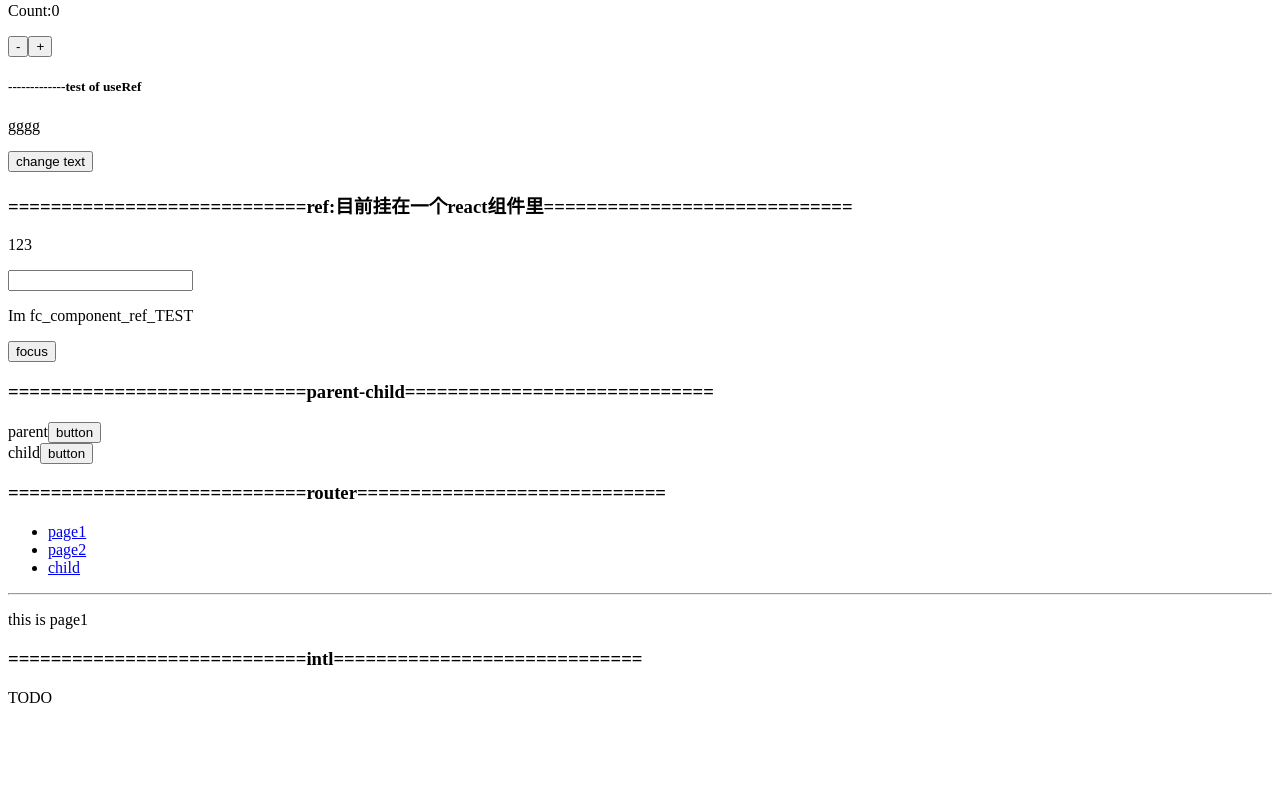
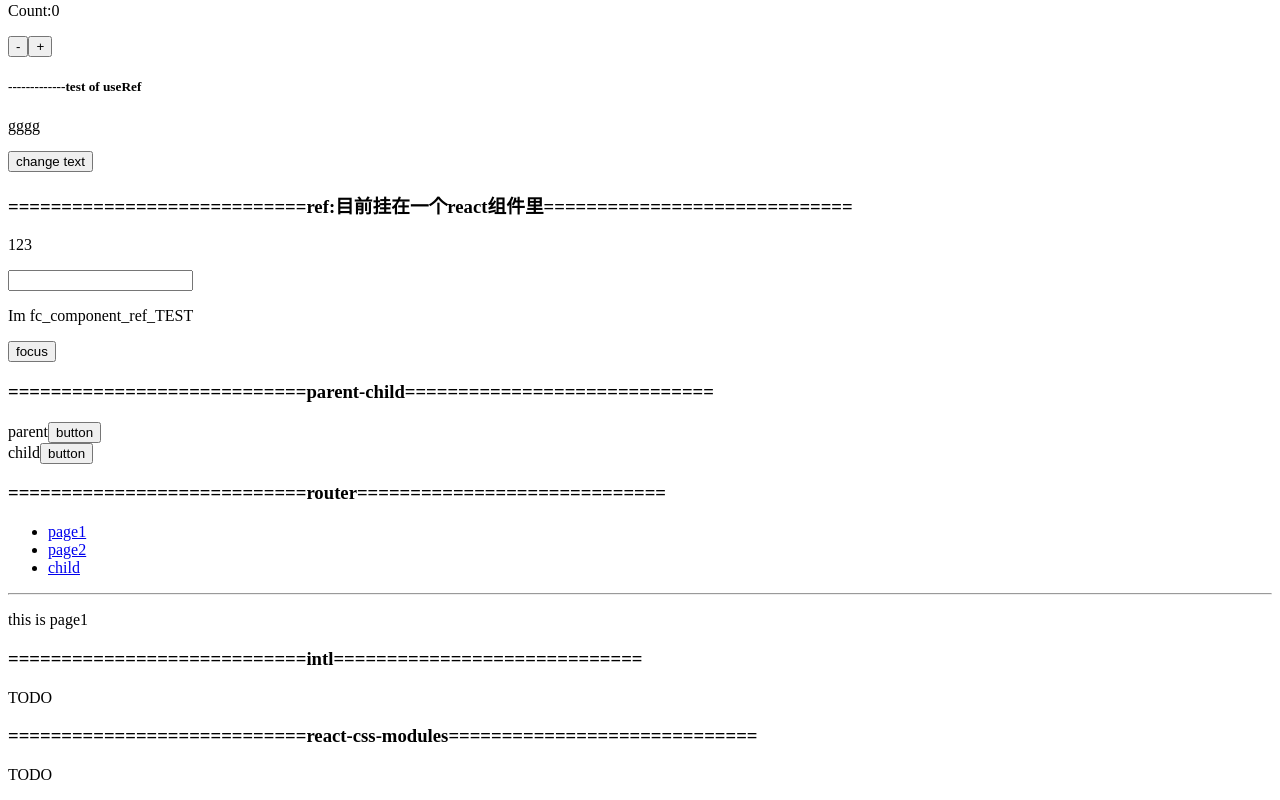
Before and after one commit to UI-Mario/react-ts-start, a React app: page / in a window 1280 px wide. Shown: the part 510-1310 px from the top of the page. Before the commit the page ends 1233 px from the top, so only its background shows below. Built offline with nearby package versions, Linux system fonts and the light colour scheme; no server answers.

Commit message:
add todo

```diff
--- a/src/app.tsx
+++ b/src/app.tsx
@@ -51,6 +51,8 @@ function App() {
         <Route path="/child" component={Child} />
         <h3>============================intl=============================</h3>
         <p>TODO</p>
+        <h3>============================react-css-modules=============================</h3>
+        <p>TODO</p>
       </div>
     </BrowserRouter>
   // </IntlProvider>
--- /dev/null
+++ b/src/i18n/zh_TW.ts
@@ -0,0 +1,5 @@
+/* eslint-disable camelcase */
+const zh_CN = {
+  hello: '你好世界!',
+};
+export default zh_CN;
```
